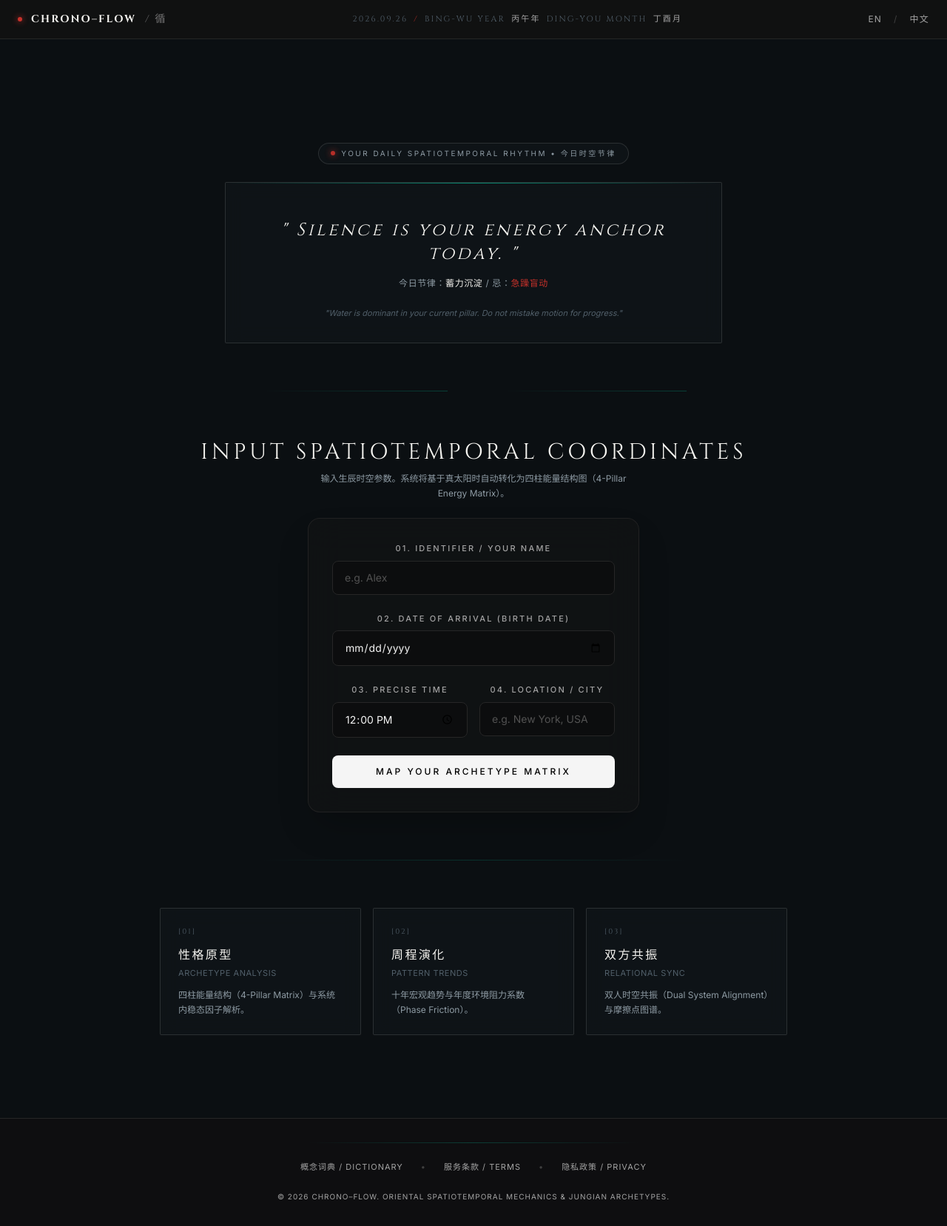
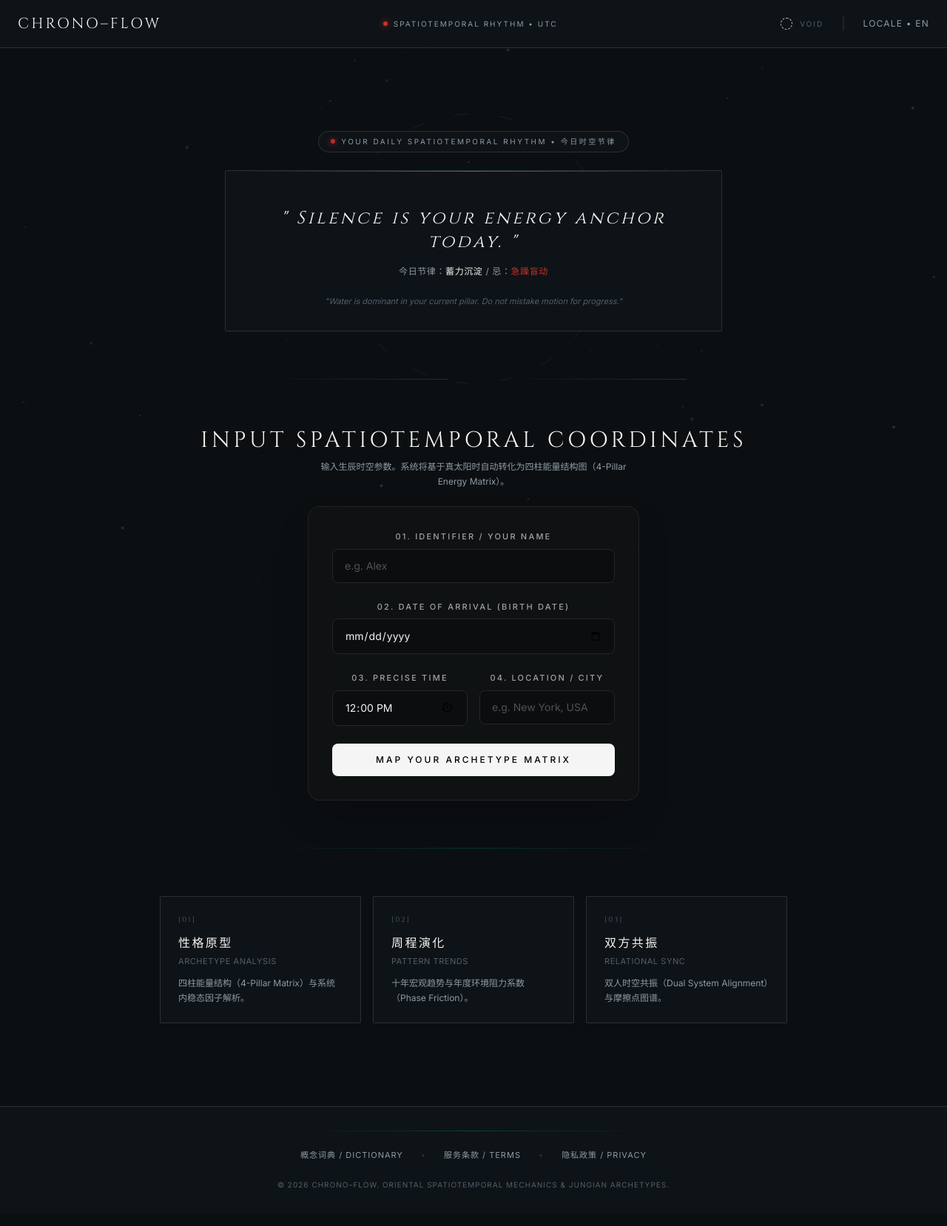
Before and after one commit to wxu198024-art/chrono-flow, a Next.js app: page / in a window 1280 px wide. Shown: the whole page at 74% size. Built offline with nearby package versions, Linux system fonts and the light colour scheme.

Commit message:
Update layout.tsx

```diff
--- a/app/layout.tsx
+++ b/app/layout.tsx
@@ -1,5 +1,7 @@
 import './globals.css';
 import Link from 'next/link';
+import Header from '@/components/Header';
+import InkBackground from '@/components/InkBackground';
 
 export const metadata = {
   title: 'CHRONO–FLOW | Oriental Spatiotemporal Diagnostics',
@@ -12,57 +14,35 @@ export default function RootLayout({
   children: React.ReactNode;
 }) {
   return (
-    <html lang="en" className="dark">
-      <body className="min-h-screen flex flex-col justify-between selection:bg-[#C8322B] selection:text-white">
+    <html lang="en" data-theme="dark">
+      <body className="min-h-screen flex flex-col justify-between selection:bg-[var(--cinnabar)] selection:text-white relative bg-[var(--bg-primary)] text-[var(--text-primary)] transition-colors duration-300">
 
-        {/* 顶部极简导航栏 */}
-        <header className="fixed top-0 left-0 right-0 z-50 bg-[#121212]/85 backdrop-blur-md border-b border-[#262626] px-6 py-4 flex justify-between items-center text-xs tracking-widest uppercase">
+        {/* 全局 Canvas 动态背景 (1px 几何爻线 + 双场域粒子) */}
+        <InkBackground />
 
-          {/* Logo 区域：点击可顺畅返回首页 */}
-          <Link href="/" className="flex items-center space-x-3 font-serif-title font-bold text-sm text-[#F5F4F0] hover:opacity-80 transition-opacity">
-            <span className="cinnabar-dot"></span>
-            <span>CHRONO–FLOW</span>
-            <span className="text-neutral-500 font-normal">/ 循</span>
-          </Link>
+        {/* 顶部统一 Header (包含 Void/Form 阴阳切换与 LOCALE 多语言 Popover) */}
+        <Header />
 
-          {/* 实时干支 Cosmic Clock */}
-          <div className="hidden md:flex items-center space-x-2 stems-matrix text-[11px]">
-            <span>2026.09.26</span>
-            <span className="text-[#C8322B]">/</span>
-            <span>BING-WU YEAR</span>
-            <span className="text-neutral-400">丙午年</span>
-            <span>DING-YOU MONTH</span>
-            <span className="text-neutral-400">丁酉月</span>
-          </div>
-
-          {/* 多语言切换 */}
-          <div className="flex items-center space-x-4 text-neutral-400">
-            <button className="hover:text-white transition-colors">EN</button>
-            <span className="text-neutral-700">/</span>
-            <button className="hover:text-white transition-colors">中文</button>
-          </div>
-        </header>
-
-        {/* 页面主内容区域 (其他核心内容完全不受影响) */}
-        <main className="flex-grow pt-24 pb-12">
+        {/* 页面主内容区域 */}
+        <main className="flex-grow relative z-10 pt-20 pb-12">
           {children}
         </main>
 
-        {/* 极简页脚与增加的合规/概念导航入口 */}
-        <footer className="border-t border-[#262626] py-8 text-center text-[10px] text-neutral-400 uppercase tracking-widest bg-[#0e0e10]">
+        {/* 极简页脚 */}
+        <footer className="border-t border-[var(--border-line)] py-8 text-center text-[10px] text-[var(--text-muted)] uppercase tracking-widest bg-[var(--bg-card)] backdrop-blur-md relative z-10 transition-colors duration-300">
           <div className="max-w-md mx-auto mb-6 yao-yang opacity-40"></div>
 
-          {/* 增加的功能与合规链接 */}
-          <div className="flex justify-center items-center space-x-6 mb-6 text-neutral-400 text-[11px]">
-            <Link href="/dictionary" className="hover:text-[#F5F4F0] transition-colors">
+          {/* 概念与合规导航入口 */}
+          <div className="flex justify-center items-center space-x-6 mb-6 text-[var(--text-secondary)] text-[11px]">
+            <Link href="/dictionary" className="hover:text-[var(--text-primary)] transition-colors">
               概念词典 / Dictionary
             </Link>
-            <span className="text-neutral-700">•</span>
-            <Link href="/terms" className="hover:text-[#F5F4F0] transition-colors">
+            <span className="text-[var(--border-line)]">•</span>
+            <Link href="/terms" className="hover:text-[var(--text-primary)] transition-colors">
               服务条款 / Terms
             </Link>
-            <span className="text-neutral-700">•</span>
-            <Link href="/privacy" className="hover:text-[#F5F4F0] transition-colors">
+            <span className="text-[var(--border-line)]">•</span>
+            <Link href="/privacy" className="hover:text-[var(--text-primary)] transition-colors">
               隐私政策 / Privacy
             </Link>
           </div>
```
